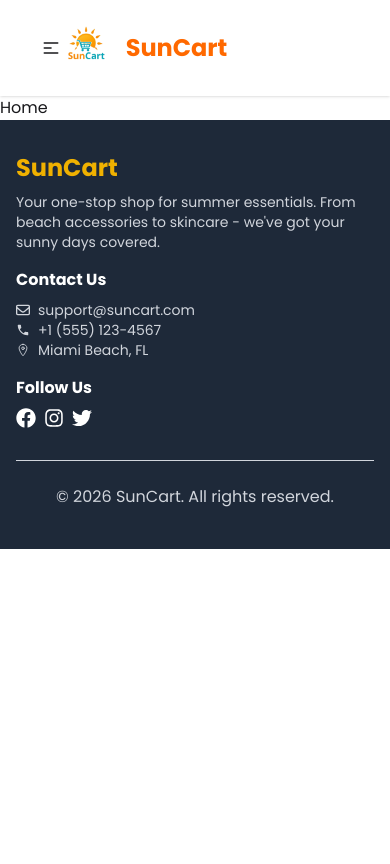
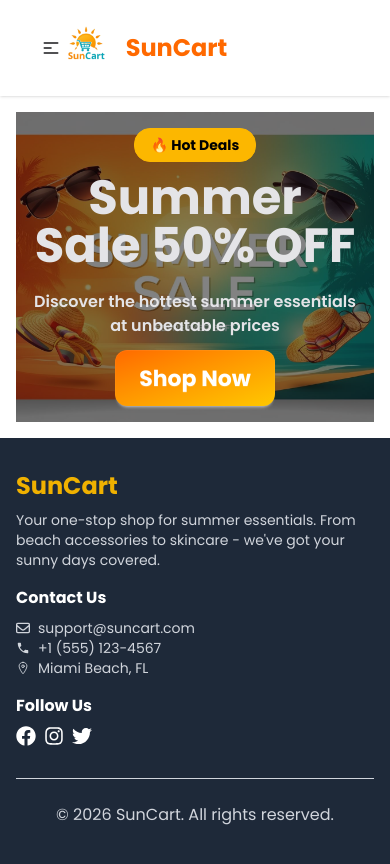
Before and after one commit to Balanced0/SunCart, a Next.js app: page / in a window 390 px wide. Shown: the top 864 px of the page. Built offline with nearby package versions, Linux system fonts and the light colour scheme.

Commit message:
Made the hero section and also made it responsive

```diff
--- a/src/app/(Main)/page.js
+++ b/src/app/(Main)/page.js
@@ -1,9 +1,10 @@
 import Image from "next/image";
+import Hero from "../components/Hero";
 
 export default function Home() {
   return (
     <div>
-      Home
+      <Hero></Hero>
     </div>
   );
 }
--- /dev/null
+++ b/src/app/components/Hero.jsx
@@ -0,0 +1,33 @@
+import React from "react";
+import heroBanner from "@/assets/hero-banner.jpg";
+import Link from "next/link";
+
+const Hero = () => {
+  return (
+    <div className="container mx-auto p-4">
+      <div
+        className="hero min-h-[300px] md:min-h-[500px] lg:min-h-screen bg-cover bg-center"
+        style={{
+          backgroundImage:
+            `url(${heroBanner.src})`,
+        }}
+      >
+        <div className="hero-overlay"></div>
+        <div className="hero-content text-neutral-content text-center">
+          <div className="max-w-md">
+            <div className="badge badge-warning text-black font-extrabold p-4 rounded-2xl mb-3">🔥 Hot Deals</div>
+            <h1 className="mb-5 font-extrabold text-5xl">
+              Summer Sale 50% OFF
+            </h1>
+            <p className="font-semibold mb-3">Discover the hottest summer essentials at unbeatable prices</p>
+            <button>
+                <Link href="/products" className="btn btn-xl rounded-xl bg-gradient-to-br from-orange-500 to-yellow-400 text-white font-extrabold border-none outline-none">Shop Now</Link>
+            </button>
+          </div>
+        </div>
+      </div>
+    </div>
+  );
+};
+
+export default Hero;
```
